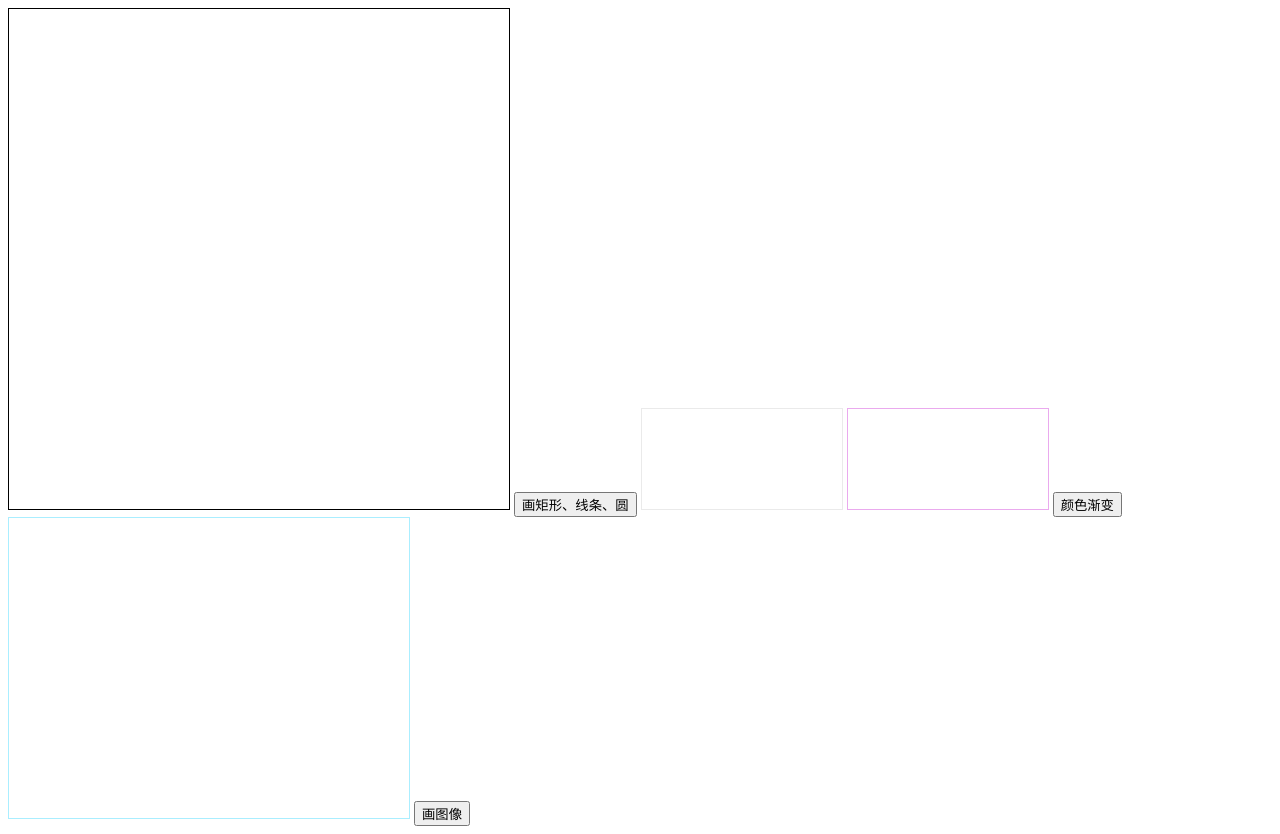
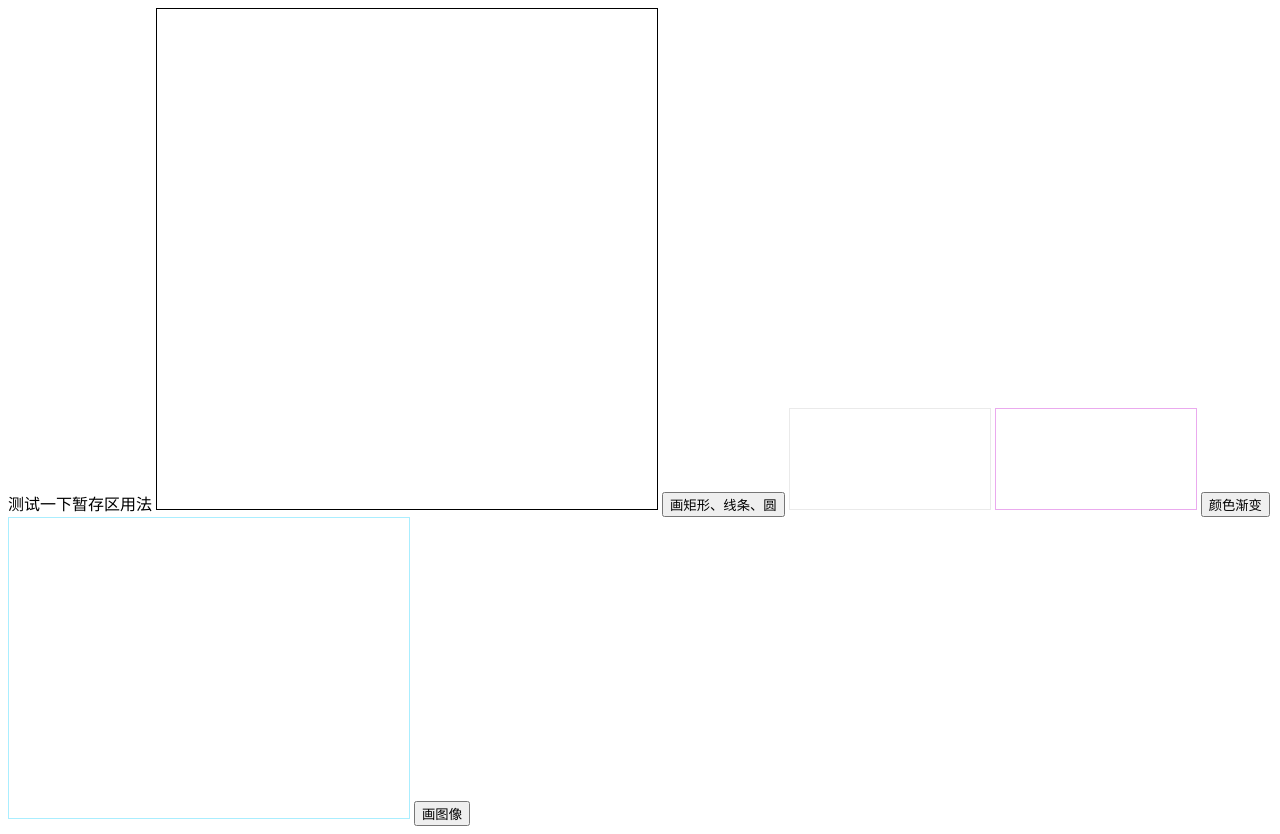
Before and after one commit to blackray1990/HTML5, a plain HTML site: page index.html in a window 1280 px wide. Drawn offline with Linux system fonts and the light colour scheme.

Commit message:
某个文件中的暂存：可以提交暂存的部分，不确定的部分不暂存就不会提交

```diff
--- a/index.html
+++ b/index.html
@@ -3,7 +3,7 @@
 	<head>
 		<meta charset="utf-8" />
 		<title>html5学习</title>
-
+		测试一下暂存区用法
 	</head>
 	<style>
 
```
